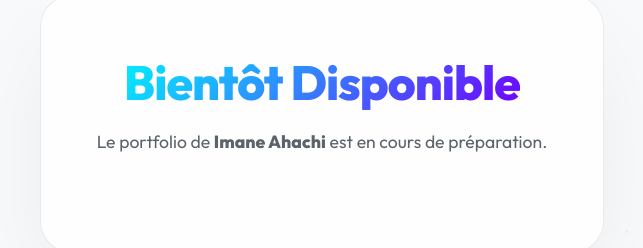
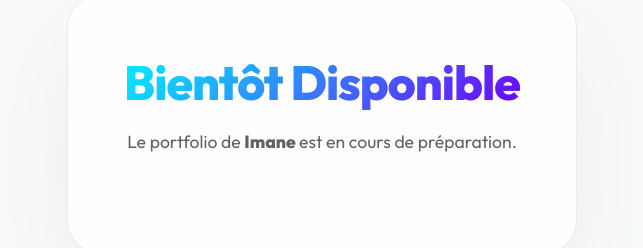
Before and after one commit to imaneahachi/portfolio, a plain HTML site: page index.html in a window 1280 px wide. Shown: the part 276-524 px from the top of the page, 318-961 px from the left. Drawn offline with Linux system fonts and the light colour scheme.

Commit message:
Update index.html

```diff
--- a/index.html
+++ b/index.html
@@ -121,7 +121,7 @@
 
     <div class="container">
         <h1><span class="gradient-text">Bientôt Disponible</span></h1>
-        <p>Le portfolio de <strong>Imane Ahachi</strong> est en cours de préparation.</p>
+        <p>Le portfolio de <strong>Imane </strong> est en cours de préparation.</p>
 
     </div>
 
```
